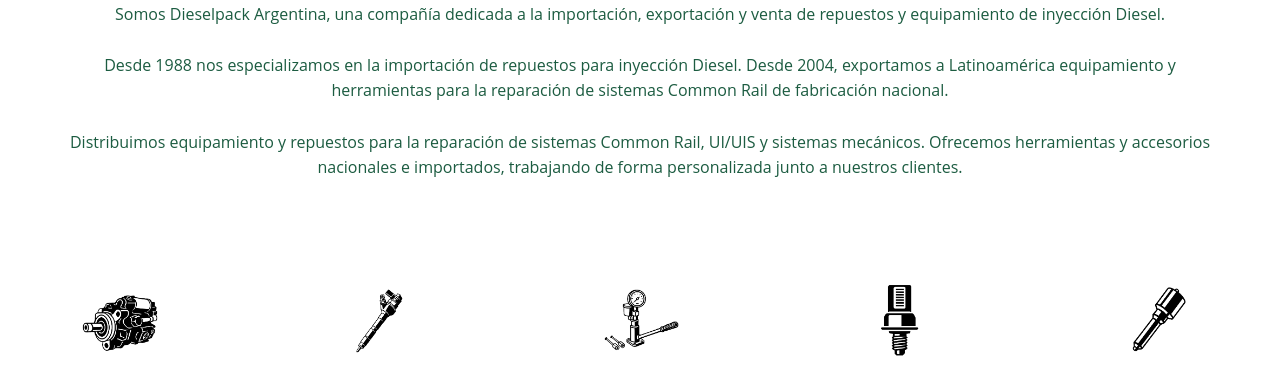
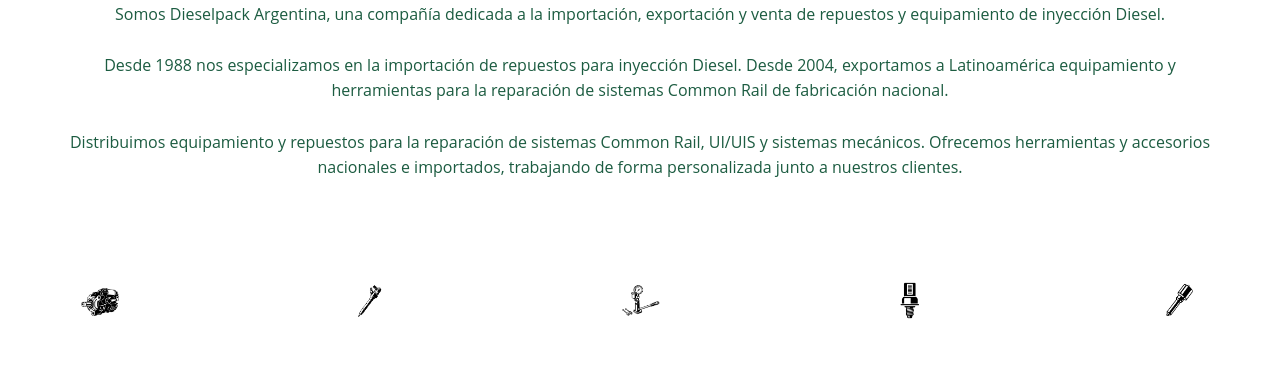
Before and after one commit to pballon-webdesign/dieselpackargentina.github.io, a plain HTML site: page index.html in a window 1280 px wide. Shown: the part 434-800 px from the top of the page. Drawn offline with Linux system fonts and the light colour scheme.

Commit message:
Update style.css

```diff
--- a/style.css
+++ b/style.css
@@ -95,7 +95,7 @@ section {
 }
 
 .image-divider img {
-  max-width: 80px;
+  max-width: 40px;
   flex: 1 1 18%;
   height: auto;
 }
```
